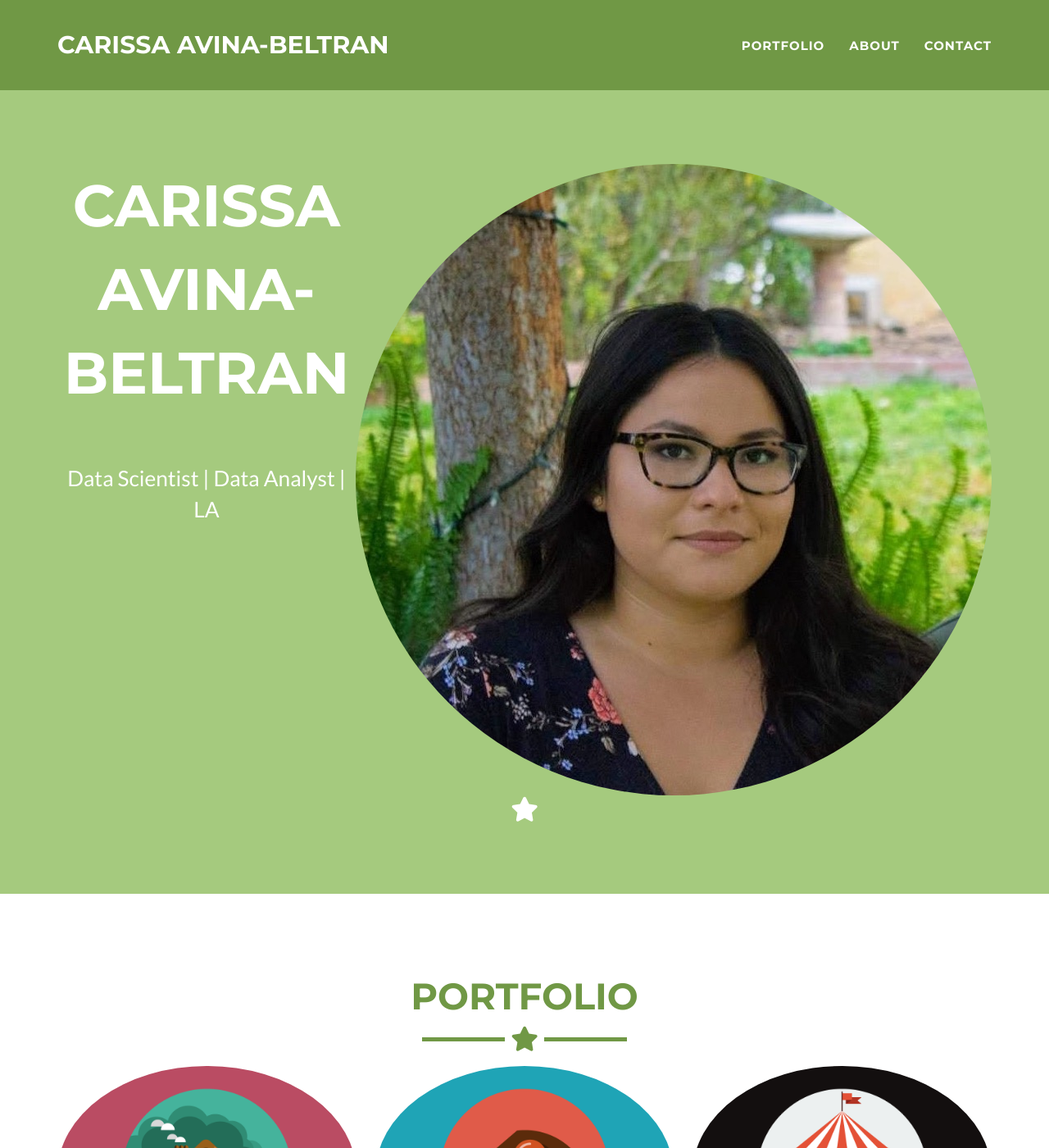
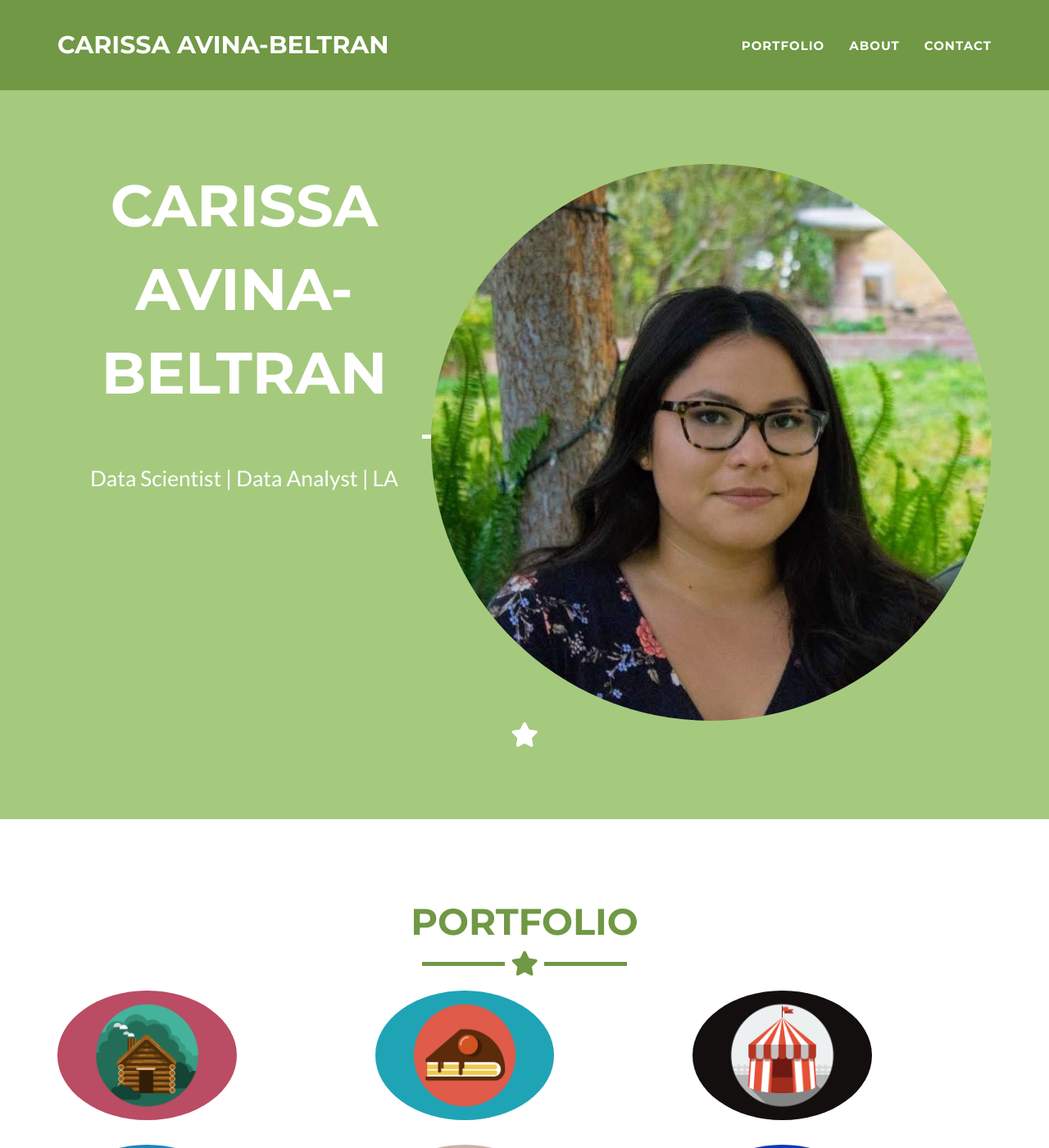
Before and after one commit to carissaavina/carissaavina.github.io, a Jekyll site: the page built from _posts/2014-07-18-project-1.markdown, in a window 1280 px wide and 1400 px high. Shown: the whole window at 82% size. Built offline with Jekyll 4.4.1, drawn with Linux system fonts in a browser that asks for light colours.

Commit message:
Update header.html

```diff
--- a/_includes/header.html
+++ b/_includes/header.html
@@ -2,7 +2,7 @@
 <header>
  <head>
   <style>
-      img {
+      .img-responsive {
         border-radius: 50%;
         max-width: 60%;
         max-height: 60%;
```
